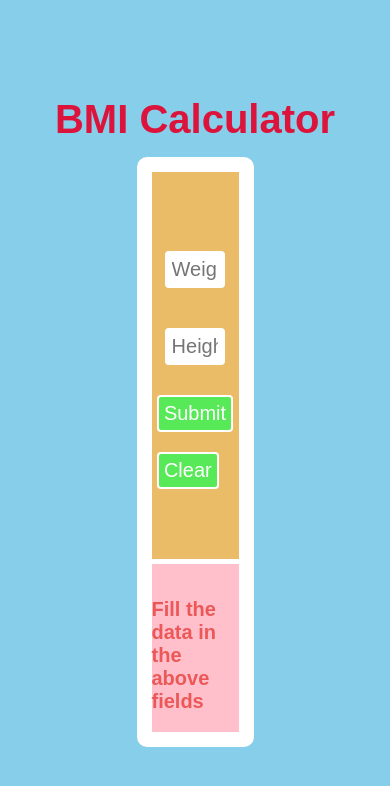
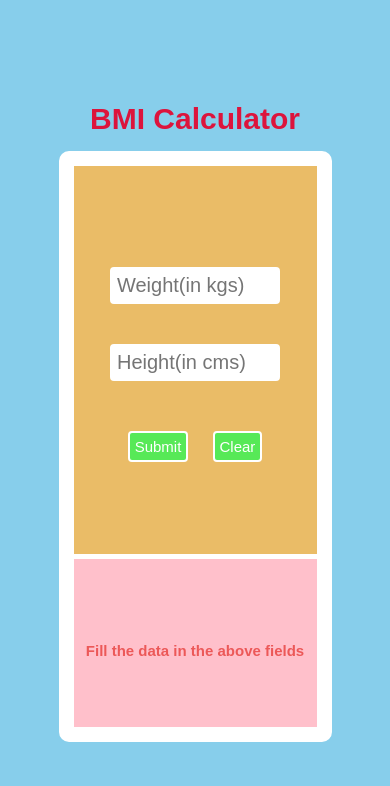
Before and after one commit to Ricobyter/BMI-Calculator, a plain HTML site: page index.html in a window 390 px wide. Drawn offline with Linux system fonts and the light colour scheme.

Commit message:
Update style.css

```diff
--- a/style.css
+++ b/style.css
@@ -84,3 +84,32 @@ body{
     font-weight: 600;
 
 }
+
+@media only screen and (max-width: 1000px) {
+   .container{
+width: 70vw;
+   }
+
+   .h1{
+    font-size: 30px;
+   }
+
+   .entries, .submits{
+    font-size: 30px;
+   }
+
+   .submits{
+    margin-top: 30px;
+   }
+   .results{
+    font-size: 30px;
+   }
+
+
+  }
+
+  @media only screen and (max-width: 650px) {
+.results,.submits, .entries{
+    font-size: 15px;
+}
+  }
```
